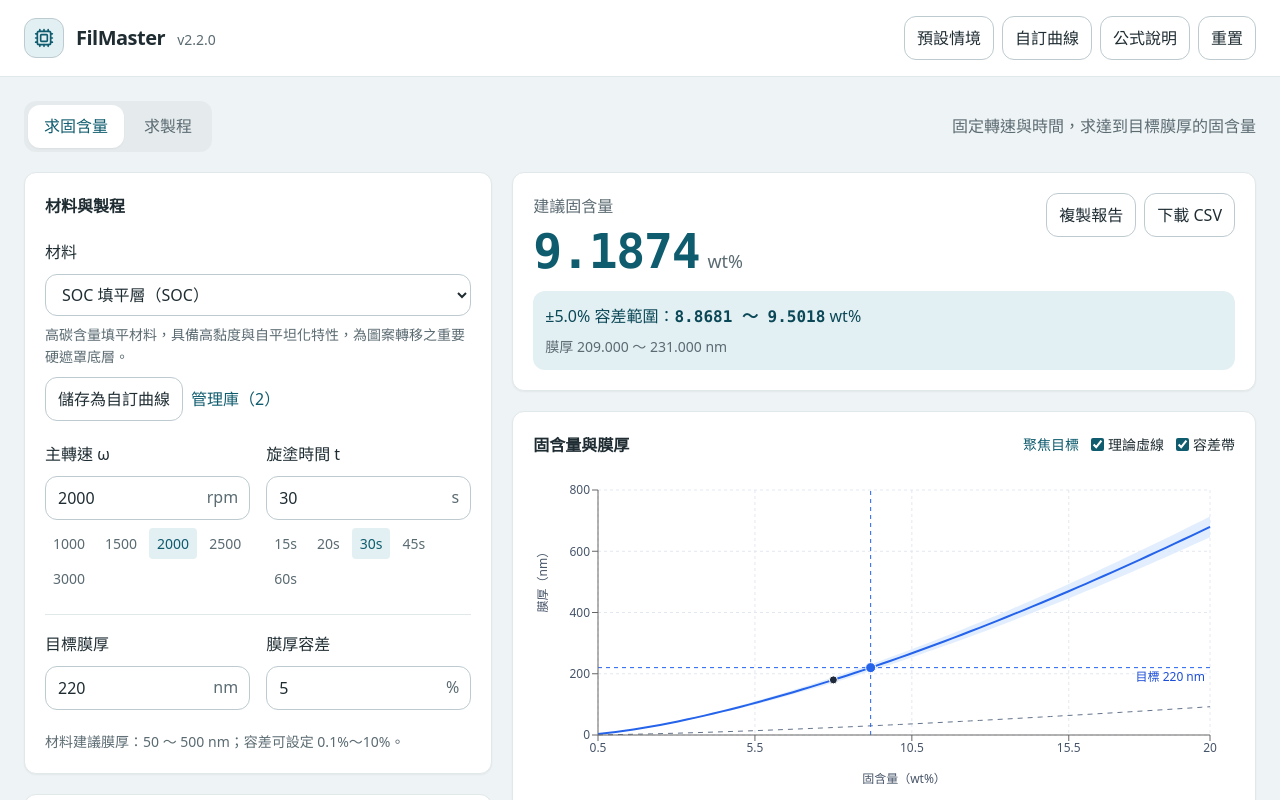
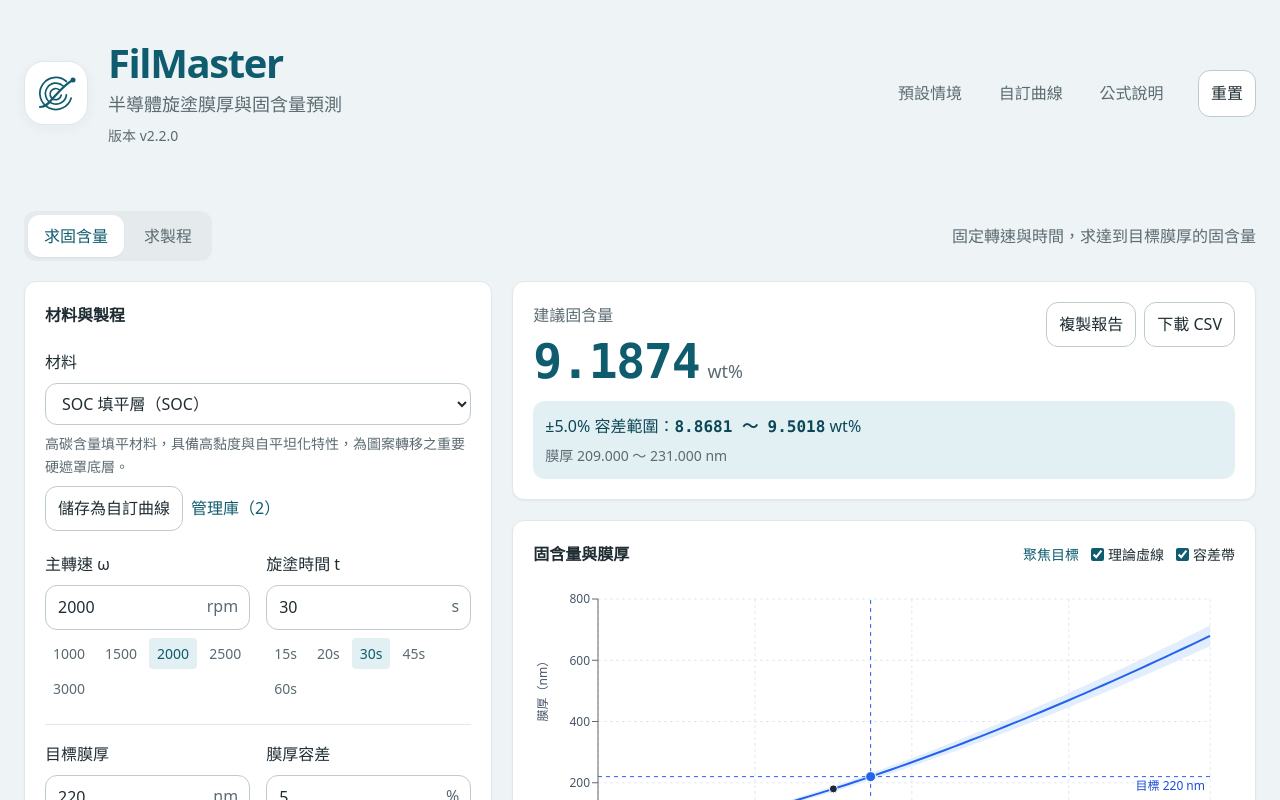
Before and after one commit to T22016AEMC/FilMaster, a React (Vite) app: page / in a window 1280 px wide. Shown: the top 800 px of the page. Built offline with nearby package versions, Linux system fonts and the light colour scheme.

Commit message:
style: 建立旋塗品牌頁首與原創標記及 favicon

```diff
--- a/index.html
+++ b/index.html
@@ -2,6 +2,7 @@
 <html lang="zh-TW">
   <head>
     <meta charset="UTF-8" />
+    <link rel="icon" type="image/svg+xml" href="%BASE_URL%favicon.svg" />
     <meta name="viewport" content="width=device-width, initial-scale=1.0" />
     <title>FilMaster | 半導體旋塗膜厚與固含量預測系統</title>
     <meta name="description" content="FilMaster - 高精度半導體微影光阻與 SOC 旋塗膜厚及固含量預測系統，基於 Meyerhofer 流體力學與蒸發模型。" />
--- /dev/null
+++ b/scripts/sync-brand-assets.mjs
@@ -0,0 +1,16 @@
+import {mkdirSync, readFileSync, writeFileSync} from 'node:fs';
+
+// favicon 為獨立資源，從同一份圖形與設計變數產生，不另行維護色票或路徑。
+const css = readFileSync(new URL('../src/index.css', import.meta.url), 'utf8');
+const brand = readFileSync(new URL('../src/components/BrandMark.tsx', import.meta.url), 'utf8');
+const svg = brand.match(/<svg\b[\s\S]*?<\/svg>/)[0]
+  .replace('<svg ', '<svg xmlns="http://www.w3.org/2000/svg" ')
+  .replace(/data-testid="[^"]*"\s*/g, '')
+  .replaceAll('strokeWidth=', 'stroke-width=').replaceAll('strokeLinecap=', 'stroke-linecap=')
+  .replace(/var\((--color-[\w-]+)\)/g, (_, variable) => {
+    const value = css.match(new RegExp(`${variable}:\\s*(#[0-9a-f]+);`, 'i'))?.[1];
+    if (!value) throw new Error(`找不到設計變數 ${variable}`);
+    return value;
+  });
+mkdirSync(new URL('../public/', import.meta.url), {recursive: true});
+writeFileSync(new URL('../public/favicon.svg', import.meta.url), `${svg}\n`);
--- /dev/null
+++ b/src/components/BrandMark.tsx
@@ -0,0 +1,12 @@
+/** 原創旋塗標記：同心圓弧、膜厚曲線與端點，僅作裝飾。 */
+export function BrandMark() {
+  return <span data-testid="header-logo" className="brand-mark-frame" aria-hidden="true">
+    <svg data-testid="brand-mark" width="48" height="48" viewBox="0 0 48 48" fill="none" stroke="var(--color-brand)" strokeWidth="1.7" strokeLinecap="round" aria-hidden="true" focusable="false">
+      <path d="M34.5 12.5A16 16 0 1 0 39.2 29" />
+      <path d="M31.2 17A10.5 10.5 0 1 0 34.4 25.8" />
+      <path d="M27.5 21A5.6 5.6 0 1 0 29.2 26" />
+      <path d="M8 38C15 38 18 32 22 28S33 15 41 11" stroke="var(--color-brand-accent)" strokeWidth="2.2" />
+      <circle cx="41" cy="11" r="2.5" fill="var(--color-brand)" stroke="none" />
+    </svg>
+  </span>;
+}
--- a/src/components/Header.tsx
+++ b/src/components/Header.tsx
@@ -1,5 +1,5 @@
 import {useState} from 'react';
-import {Cpu} from 'lucide-react';
+import {BrandMark} from './BrandMark';
 import {PRESET_SCENARIOS} from '../utils/resinConfigs';
 import type {PresetScenario} from '../types';
 
@@ -8,25 +8,27 @@ export function Header({onSelectPreset, activePresetId, onOpenFormula, onOpenCur
   onOpenFormula: () => void; onOpenCurves: () => void; onReset: () => void;
 }) {
   const [presetsOpen, setPresetsOpen] = useState(false);
-  return <header className="border-b border-slate-200 bg-white">
-    <div className="mx-auto max-w-7xl px-4 sm:px-6 py-4 flex flex-wrap justify-between items-center gap-4">
-      <div className="flex items-center gap-3">
-        <span data-testid="header-logo" aria-hidden="true" className="h-10 w-10 shrink-0 rounded-xl border border-blue-200 bg-blue-50 flex items-center justify-center">
-          <Cpu size={20} className="h-5 w-5 text-blue-700" aria-hidden="true" />
-        </span>
-        <div className="flex items-baseline gap-3"><h1 className="text-xl font-bold tracking-tight">FilMaster</h1><span className="text-xs text-slate-600">v{__APP_VERSION__}</span></div>
+  return <header className="brand-header">
+    <div className="mx-auto max-w-7xl px-4 sm:px-6 flex flex-wrap justify-between items-center gap-6">
+      <div className="flex items-center gap-5">
+        <BrandMark />
+        <div className="space-y-1">
+          <h1 className="brand-title">FilMaster</h1>
+          <p className="brand-subtitle">半導體旋塗膜厚與固含量預測</p>
+          <p className="brand-version">版本 v{__APP_VERSION__}</p>
+        </div>
       </div>
       <nav className="flex flex-wrap gap-2" aria-label="次要操作">
         <div className="relative">
-          <button className="button-secondary" aria-expanded={presetsOpen} onClick={() => setPresetsOpen(!presetsOpen)}>預設情境</button>
+          <button className="button-text" aria-expanded={presetsOpen} onClick={() => setPresetsOpen(!presetsOpen)}>預設情境</button>
           <div hidden={!presetsOpen} className="absolute right-0 top-full mt-2 w-80 max-w-[90vw] card z-40 space-y-1">
             {PRESET_SCENARIOS.map(p => <button id={`preset-btn-${p.id}`} key={p.id} title={p.description}
               className={`block w-full rounded-lg p-2 text-left text-sm hover:bg-blue-50 ${activePresetId === p.id ? 'bg-blue-50 text-blue-700' : 'text-slate-700'}`}
               onClick={() => {onSelectPreset(p); setPresetsOpen(false);}}>{p.name}</button>)}
           </div>
         </div>
-        <button className="button-secondary" onClick={onOpenCurves}>自訂曲線</button>
-        <button id="header-formula-btn" className="button-secondary" onClick={onOpenFormula}>公式說明</button>
+        <button className="button-text" onClick={onOpenCurves}>自訂曲線</button>
+        <button id="header-formula-btn" className="button-text" onClick={onOpenFormula}>公式說明</button>
         <button id="header-reset-btn" className="button-secondary" onClick={onReset}>重置</button>
       </nav>
     </div>
--- a/src/index.css
+++ b/src/index.css
@@ -93,3 +93,12 @@
 
 .tech-grid-bg { background: var(--color-page); }
 .tech-card, .tech-card-glow { background: var(--color-surface); border: 1px solid var(--color-line); box-shadow: var(--shadow-card); }
+
+.brand-header { padding-block: var(--spacing-page-block); }
+.brand-title { color: var(--color-brand); font-size: var(--text-brand-title); font-weight: 750; line-height: 1.15; letter-spacing: -.035em; }
+.brand-subtitle { color: var(--color-muted); font-size: 1.125rem; }
+.brand-version { color: var(--color-muted); font-size: var(--text-xs); }
+.brand-mark-frame { display: inline-flex; align-items: center; justify-content: center; width: 4rem; height: 4rem; flex-shrink: 0; background: var(--color-surface); border: 1px solid var(--color-line); border-radius: var(--radius-brand); box-shadow: var(--shadow-brand); }
+.button-text { display: inline-flex; align-items: center; justify-content: center; padding: var(--spacing-control-y) var(--spacing-control-x); color: var(--color-muted); border-radius: var(--radius-control); font-size: var(--text-sm); font-weight: 500; }
+.button-text:hover { background: var(--color-brand-soft); color: var(--color-brand); }
+.brand-header #header-reset-btn { margin-inline-start: .75rem; }
```
Also changed, not shown: public/favicon.svg (added), 1 other file (tests, documents, lock files or other folders).
